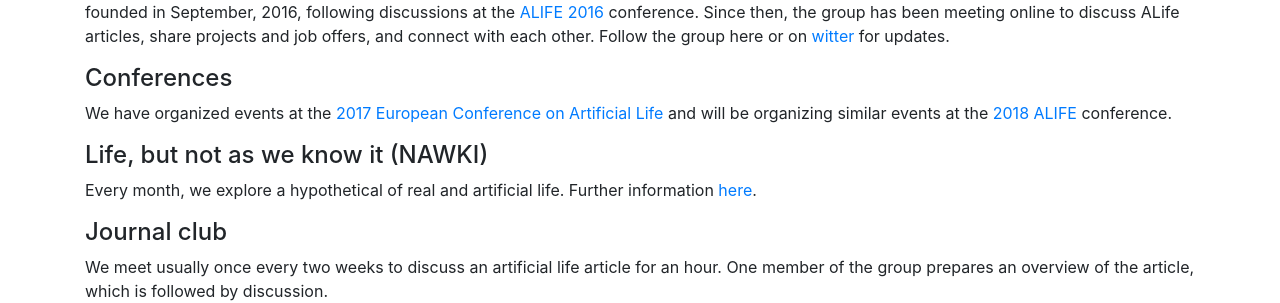
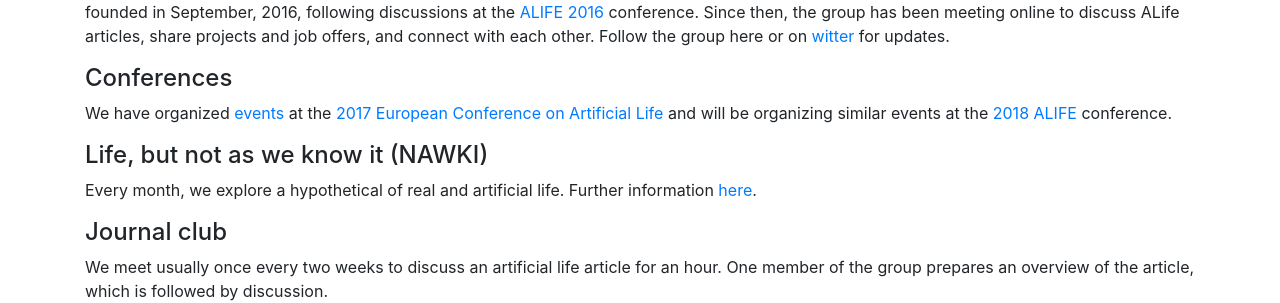
Before and after one commit to isalstudents/ISALstudents.github.io, a Jekyll site: the page built from about.md, in a window 1280 px wide. Shown: the part 367-670 px from the top of the page. Built offline with Jekyll 4.4.1, drawn with Linux system fonts in a browser that asks for light colours; nearby versions of some CDN libraries; part of the change alters nothing that is shown.

```diff
--- a/about.md
+++ b/about.md
@@ -16,7 +16,7 @@ on [witter](https://twitter.com/ISALstudents) for updates.
 
 #### Conferences
 
-We have organized events at
+We have organized [events](2017/09/04/ECAL-announcements.html) at
 the
 [2017 European Conference on Artificial Life](https://project.inria.fr/ecal2017/) and
 will be organizing similar events at
```
